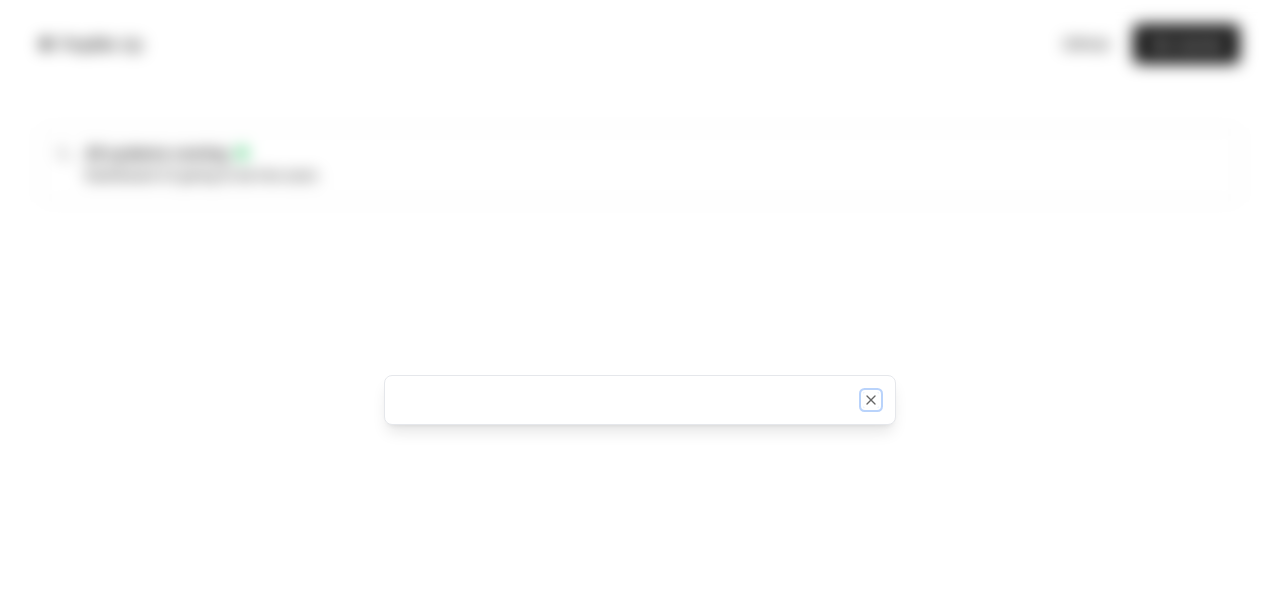
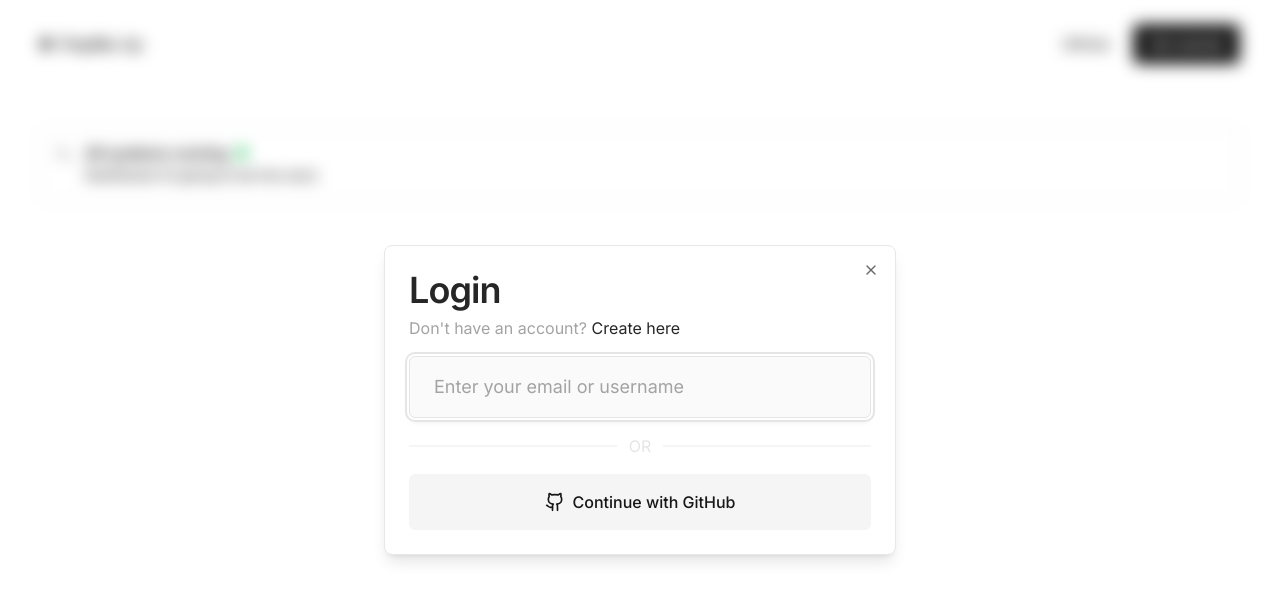
Before and after one commit to yashsehgal/prepmeup, a Next.js app: page / in a window 1280 px wide. Both pictures are taken after a click on the button "Get started". Shown: the top 600 px of the page. Built offline with nearby package versions, Linux system fonts and the light colour scheme.

Commit message:
feat: login flow added

```diff
--- a/components/ui/auth-flow/auth-flow.tsx
+++ b/components/ui/auth-flow/auth-flow.tsx
@@ -1,19 +1,40 @@
 "use client";
 import { useState } from "react";
-import { Dialog, DialogContent, DialogTrigger } from "../dialog";
+import { Dialog, DialogContent, DialogDescription, DialogFooter, DialogHeader, DialogTitle, DialogTrigger } from "../dialog";
 import { Button } from "../button";
+import { Github } from "lucide-react";
+import { CreateAccountFlow, LoginFlow } from ".";
 
 const AuthFlow: React.FunctionComponent = () => {
   // setting the first default view as "login"
   const [view, setView] = useState<AuthFlowViewType>("login");
-
   return (
     <>
       <Dialog>
         <DialogTrigger asChild>
           <Button>Get started</Button>
         </DialogTrigger>
-        <DialogContent></DialogContent>
+        <DialogContent>
+          <DialogHeader>
+            <DialogTitle className="text-4xl font-semibold">
+              {view === "login" ? "Login" : "Create Account"}
+            </DialogTitle>
+            <DialogDescription className="text-neutral-400 text-base">
+              {view === "login" ? <>Don&apos;t have an account?</> : <>Already have an account?</>}{" "}
+              <button
+                className="text-neutral-800"
+                onClick={() => {
+                  if (view === "login") setView("create-account");
+                  else setView("login");
+                }}
+              >
+                {view === "login" ? "Create here" : "Login"}
+              </button>
+            </DialogDescription>
+          </DialogHeader>
+          {view === "login" && <LoginFlow />}
+          {view === "create-account" && <CreateAccountFlow />}
+        </DialogContent>
       </Dialog>
     </>
   )
--- a/components/ui/auth-flow/create-account-flow.tsx
+++ b/components/ui/auth-flow/create-account-flow.tsx
@@ -1,7 +1,7 @@
 
 const CreateAccountFlow: React.FunctionComponent = () => {
   return (
-    <></>
+    <>create account</>
   )
 }
 
--- a/components/ui/auth-flow/login-flow.tsx
+++ b/components/ui/auth-flow/login-flow.tsx
@@ -1,7 +1,130 @@
+import { useEffect, useState } from "react"
+import { Input } from "@/components/ui/input";
+import { motion } from "framer-motion"
+import { cn } from "@/lib/utils";
+import { DialogFooter } from "../dialog";
+import { Button } from "../button";
+import { Github } from "lucide-react";
 
 const LoginFlow: React.FunctionComponent = () => {
+  // to switch between flows in login procedure
+  const [flow, setFlow] = useState<LoginFlowType>("email");
+  // to store the email input
+  const [emailInput, setEmailInput] = useState<string>("");
+
   return (
-    <></>
+    <>
+      {flow === "email"
+        && <LoginEmailInputView
+          emailInput={emailInput}
+          setEmailInput={setEmailInput}
+          setFlow={setFlow}
+        />}
+      {flow === "password"
+        && <LoginPasswordInputView
+          setFlow={setFlow}
+        />}
+      {flow === "email" && <> <div className="content-seperator flex flex-row items-center justify-between gap-3 text-neutral-200 select-none">
+        <div className="h-[2px] w-full bg-neutral-100"></div>
+        <span>{"OR"}</span>
+        <div className="h-[2px] w-full bg-neutral-100"></div>
+      </div>
+        <DialogFooter>
+          <Button size="lg" variant={"secondary"} className="text-base h-auto px-6 py-4 w-full flex flex-row items-center justify-center gap-2">
+            <Github className="w-5 h-5" />
+            {"Continue with GitHub"}
+          </Button>
+        </DialogFooter></>}
+    </>
+  )
+}
+
+const LoginEmailInputView: React.FunctionComponent<LoginEmailInputViewProps> = ({
+  emailInput,
+  setEmailInput,
+  setFlow
+}) => {
+  // auto-focus to login email input
+  useEffect(() => {
+    document.querySelector('input')?.focus();
+  }, []);
+  return (
+    <>
+      <Input
+        type="text"
+        placeholder="Enter your email or username"
+        className="px-6 py-4 text-lg placeholder:text-neutral-400 bg-neutral-100 focus:bg-neutral-50"
+        onChange={(e) => setEmailInput(e.target.value as string)}
+        value={emailInput}
+      />
+      {emailInput && <motion.button
+        initial={{
+          y: 6
+        }}
+        animate={{
+          y: 0,
+        }}
+        transition={{
+          type: "spring",
+          bounce: 0.75
+        }}
+        className={cn("mt-3 border border-transparent bg-gradient-to-b from-neutral-700 to-neutral-800 text-neutral-100 font-medium text-lg px-6 py-3 rounded-lg w-full shadow-md hover:shadow-sm hover:transition-all hover:scale-95 active:scale-90 active:transition-all")}
+        onClick={() => setFlow("password")}
+      >
+        {"Continue"}
+      </motion.button>}
+    </>
+  )
+}
+
+const LoginPasswordInputView: React.FunctionComponent<LoginPasswordInputViewProps> = ({
+  setFlow
+}) => {
+  // auto-focus to login password input
+  useEffect(() => {
+    document.querySelector('input')?.focus();
+  }, []);
+  return (
+    <>
+      <Input
+        type="password"
+        placeholder="Enter your password"
+        className="px-6 py-4 text-lg placeholder:text-neutral-400 bg-neutral-100 focus:bg-neutral-50"
+      />
+      <div className=" grid grid-cols-2 gap-3 items-center">
+        <motion.button
+          initial={{
+            y: 6
+          }}
+          animate={{
+            y: 0,
+          }}
+          transition={{
+            type: "spring",
+            bounce: 0.75
+          }}
+          className={cn("mt-3 border border-neutral-200 bg-neutral-50  text-neutral-800 font-medium text-lg px-6 py-3 rounded-lg w-full hover:transition-all hover:scale-95 active:scale-90 active:transition-all")}
+          onClick={() => setFlow("email")}
+        >
+          {"Go back"}
+        </motion.button>
+        <motion.button
+          initial={{
+            y: 6
+          }}
+          animate={{
+            y: 0,
+          }}
+          transition={{
+            type: "spring",
+            bounce: 0.75
+          }}
+          className={cn("mt-3 border border-transparent bg-gradient-to-b from-neutral-700 to-neutral-800 text-neutral-100 font-medium text-lg px-6 py-3 rounded-lg w-full shadow-md hover:shadow-sm hover:transition-all hover:scale-95 active:scale-90 active:transition-all")}
+        >
+          {"Login"}
+        </motion.button>
+      </div>
+    </>
   )
 }
 
--- a/components/ui/input.tsx
+++ b/components/ui/input.tsx
@@ -3,7 +3,7 @@ import * as React from 'react';
 import { cn } from '@/lib/utils';
 
 export interface InputProps
-  extends React.InputHTMLAttributes<HTMLInputElement> {}
+  extends React.InputHTMLAttributes<HTMLInputElement> { }
 
 const Input = React.forwardRef<HTMLInputElement, InputProps>(
   ({ className, type, ...props }, ref) => {
@@ -11,7 +11,7 @@ const Input = React.forwardRef<HTMLInputElement, InputProps>(
       <input
         type={type}
         className={cn(
-          'flex h-10 w-full rounded-md border border-neutral-200 bg-white px-3 py-2 text-sm ring-offset-white file:border-0 file:bg-transparent file:text-sm file:font-medium placeholder:text-neutral-500 focus-visible:outline-none focus-visible:ring-2 focus-visible:ring-neutral-950 focus-visible:ring-offset-2 disabled:cursor-not-allowed disabled:opacity-50 dark:border-neutral-800 dark:bg-neutral-950 dark:ring-offset-neutral-950 dark:placeholder:text-neutral-400 dark:focus-visible:ring-neutral-300',
+          'w-full rounded-md border border-neutral-200 bg-white px-3 py-3 text-base ring-offset-white file:border-0 file:bg-transparent file:text-sm file:font-medium placeholder:text-neutral-500 focus-visible:outline-none focus-visible:ring-2 focus-visible:ring-neutral-200 focus-visible:ring-offset-2 focus-visible:shadow-md disabled:cursor-not-allowed disabled:opacity-50 dark:border-neutral-800 dark:bg-neutral-950 dark:ring-offset-neutral-950 dark:placeholder:text-neutral-400 dark:focus-visible:ring-neutral-300 transition-all',
           className,
         )}
         ref={ref}
--- a/package.json
+++ b/package.json
@@ -22,6 +22,7 @@
     "@radix-ui/react-toast": "^1.1.5",
     "class-variance-authority": "^0.7.0",
     "clsx": "^2.0.0",
+    "framer-motion": "10.16.4",
     "lucide-react": "^0.282.0",
     "next": "latest",
     "react": "latest",
```
Also changed, not shown: types/auth.d.ts (+21 -0 lines), 1 other file (tests, documents, lock files or other folders).
